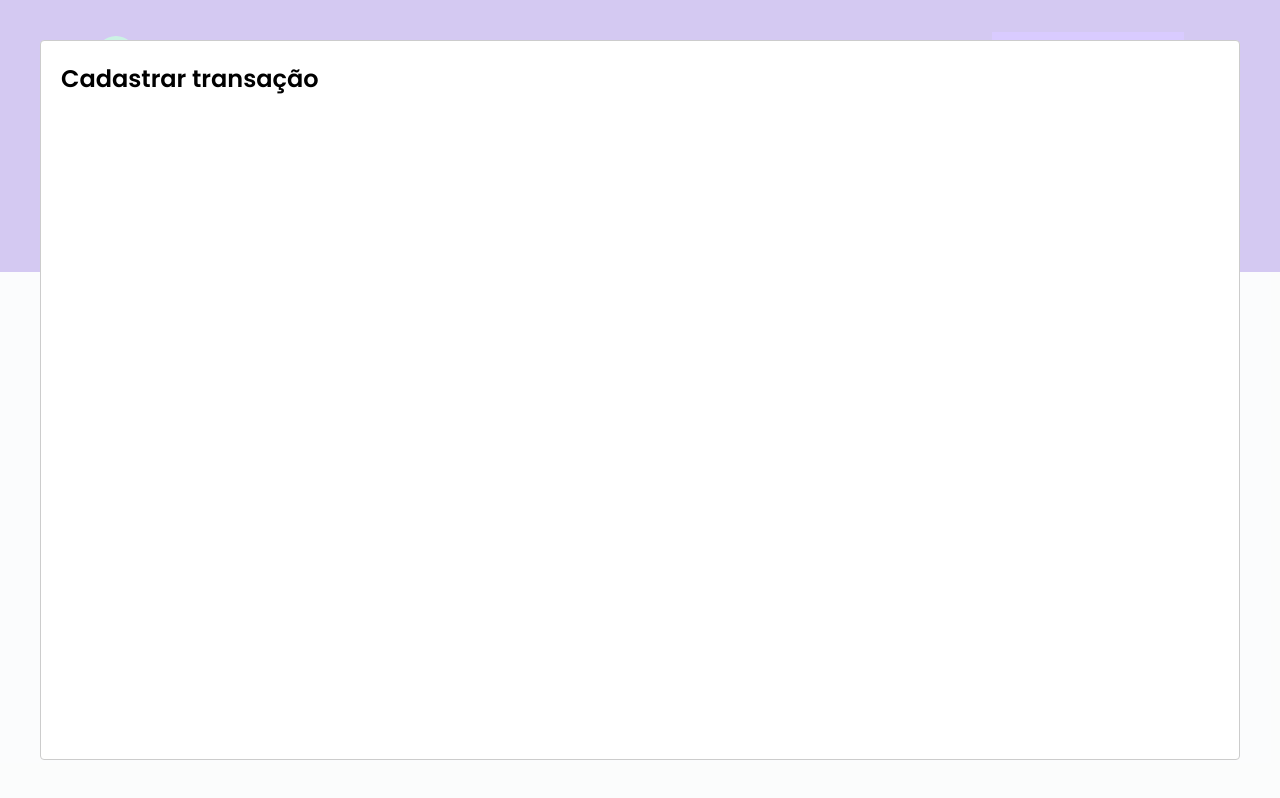
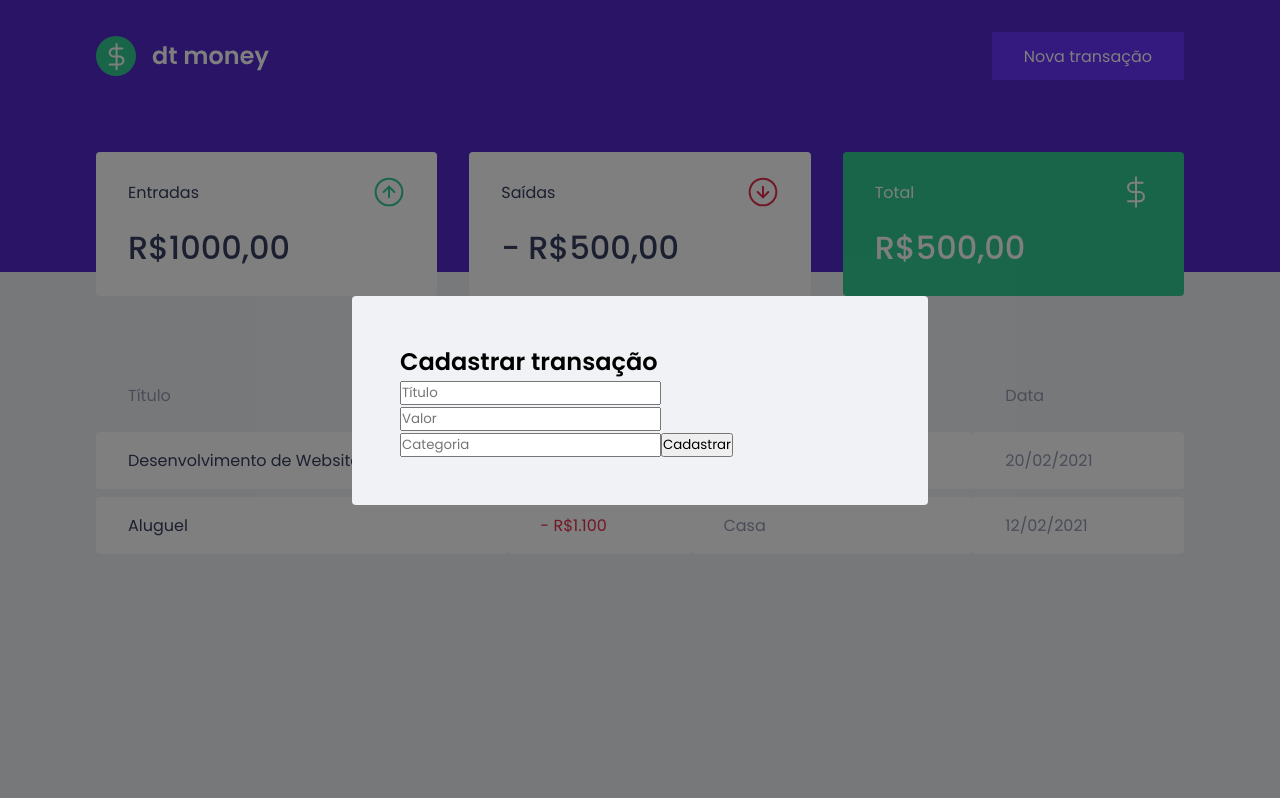
Before and after one commit to deywersonp/dtmoney, a React (Create React App) app: page / in a window 1280 px wide. Both pictures are taken after a click on the button "Nova transação". Built offline with nearby package versions, Linux system fonts and the light colour scheme; no server answers; what miragejs would draw is missing.

Commit message:
created form at NewTransactionModal and added classes to style modal overlay and content

```diff
--- a/src/components/NewTransactionModal/index.tsx
+++ b/src/components/NewTransactionModal/index.tsx
@@ -1,5 +1,6 @@
 import Modal from "react-modal";
 
+import { Container } from './styles';
 interface NewTransactionModalProps {
   isOpen: boolean;
   onRequestClose: () => void;
@@ -13,8 +14,29 @@
     <Modal
       isOpen={isOpen}
       onRequestClose={onRequestClose}
+      overlayClassName="react-modal-overlay"
+      className="react-modal-content"
     >
-      <h2>Cadastrar transação</h2>
+      <Container>
+        <h2>Cadastrar transação</h2>
+
+        <input
+          placeholder="Título"
+        />
+
+        <input
+          placeholder="Valor"
+          type="number"
+        />
+
+        <input
+          placeholder="Categoria"
+        />
+
+        <button type="submit">
+          Cadastrar
+        </button>
+      </Container>
     </Modal>
   )
 }
--- a/src/components/NewTransactionModal/styles.ts
+++ b/src/components/NewTransactionModal/styles.ts
@@ -1,3 +1,4 @@
 import styled from 'styled-components';
 
-const Container = styled.div``
+export const Container = styled.form`
+`;
--- a/src/styles/global.ts
+++ b/src/styles/global.ts
@@ -53,4 +53,27 @@
     opacity: 0.6;
     cursor: not-allowed;
   }
+
+  .react-modal-overlay {
+    background: rgba(0, 0, 0, 0.5);
+
+    position: fixed;
+    top: 0;
+    bottom: 0;
+    left: 0;
+    right: 0;
+
+    display: flex;
+    align-items: center;
+    justify-content: center;
+  }
+
+  .react-modal-content {
+    width: 100%;
+    max-width: 576px;
+    background: var(--background);
+    padding: 3rem;
+    position: relative;
+    border-radius: 0.25rem;
+  }
 `
```
